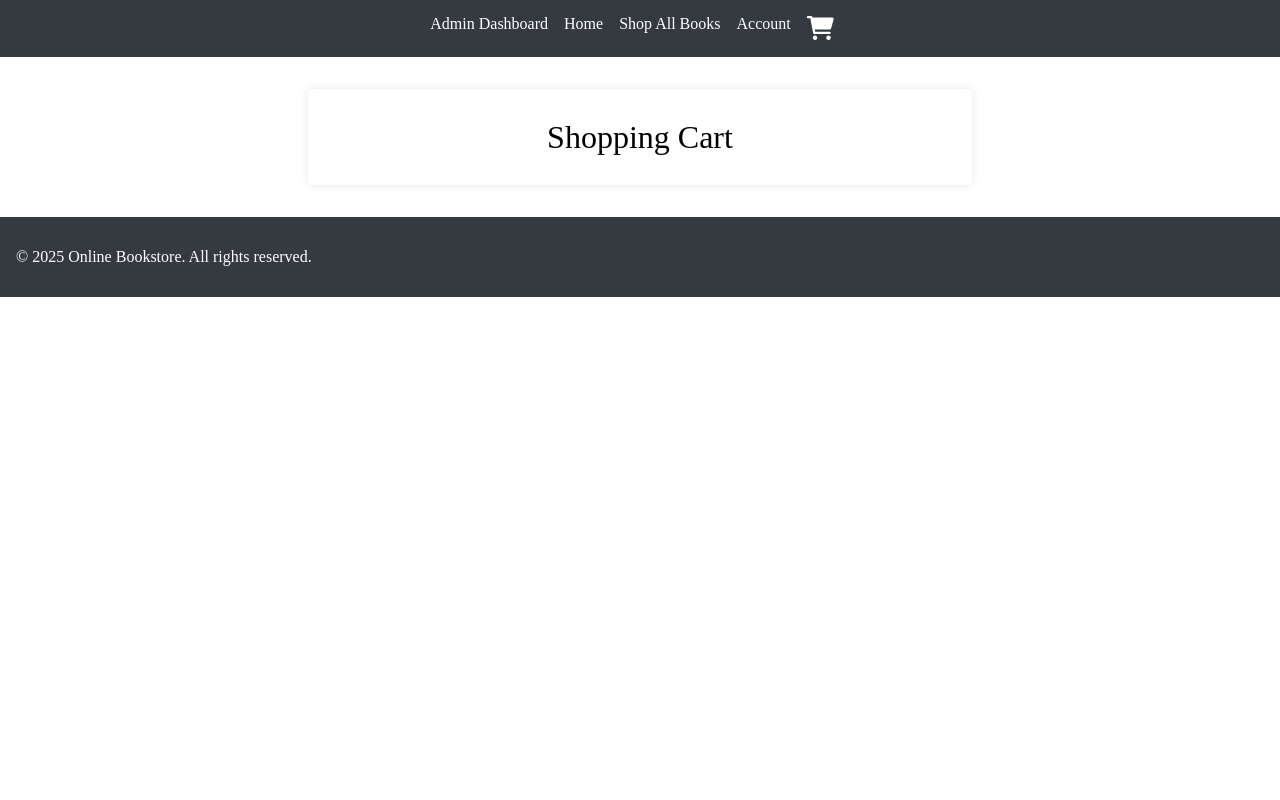
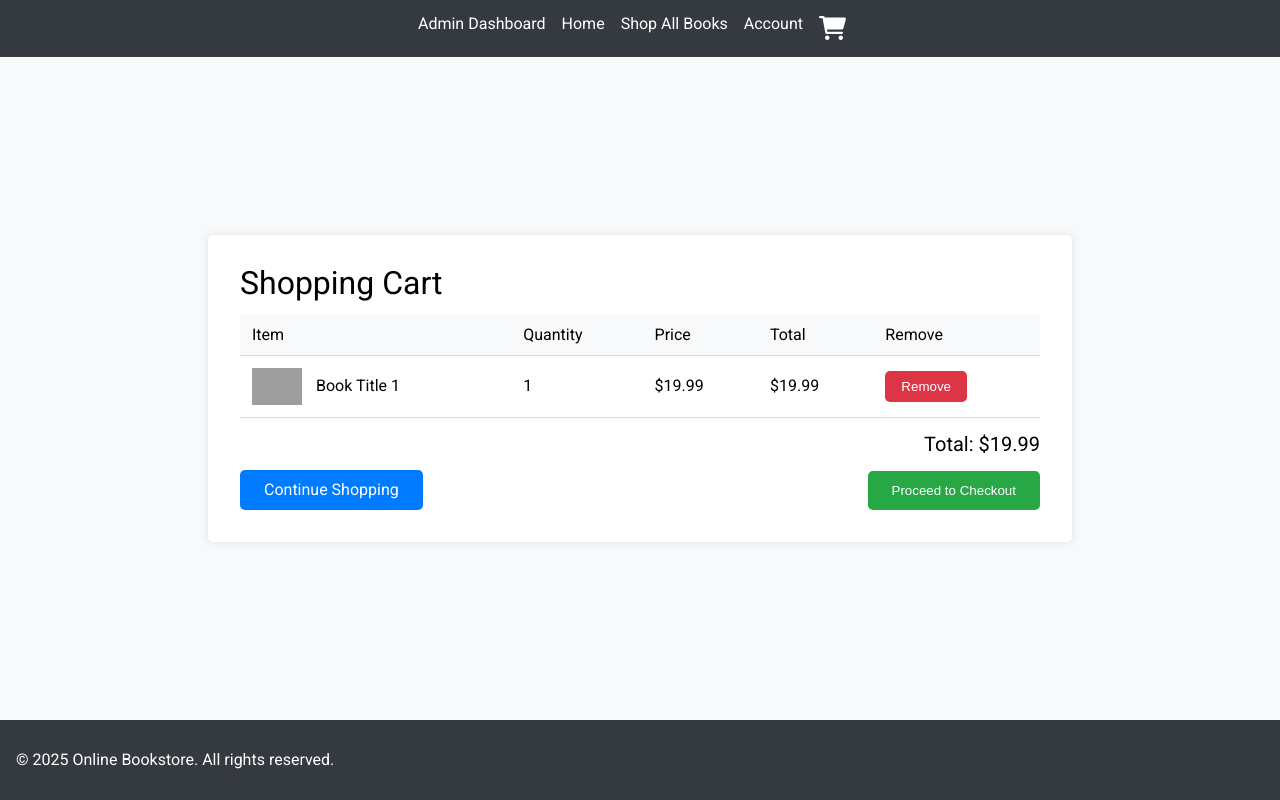
Before and after one commit to SAK-Dev21/Online-Bookstore, a PHP site: page /cart/shopping_cart.html in a window 1280 px wide. Run offline with PHP 8.4, Linux system fonts and the light colour scheme; grey boxes are pictures that could not be loaded.

Commit message:
Part 2. Created designs for the wireframes shopping cart and shop all books.

```diff
--- a/assets/css/styles.css
+++ b/assets/css/styles.css
@@ -1,10 +1,10 @@
-* =========================
+/* =========================
    Main Style CSS
    ========================= */
 
 /* Body and Global Styles */
 body {
-    font-family: 'Roboto', arial, verdana, sans-serif;
+    font-family: 'Roboto', sans-serif;
     margin: 0;
     padding: 0;
     background-color: #f8f9fa;
@@ -157,6 +157,99 @@ main {
     background-color: #495057;
 }
 
+/* Shopping cart */
+
+
+.shopping-cart {
+    max-width: 800px;
+    width: 100%;
+    background-color: white;
+    padding: 2rem;
+    border-radius: 5px;
+    box-shadow: 0 0 10px rgba(0, 0, 0, 0.1);
+    margin: 0 auto; /* Center the cart */
+}
+
+.shopping-cart h2 {
+    font-size: 2rem;
+    margin-bottom: 1rem;
+    text-align: left; /* Align the title to the left */
+}
+
+.shopping-cart table {
+    width: 100%;
+    border-collapse: collapse;
+    margin-bottom: 1rem;
+}
+
+.shopping-cart th, .shopping-cart td {
+    padding: 0.75rem;
+    text-align: left;
+    border-bottom: 1px solid #ddd;
+}
+
+.shopping-cart th {
+    background-color: #f8f9fa;
+}
+
+.shopping-cart .thumbnail {
+    width: 50px;
+    height: auto;
+    margin-right: 10px;
+    vertical-align: middle;
+}
+
+.shopping-cart .remove-item {
+    background-color: #dc3545;
+    color: white;
+    padding: 0.5rem 1rem;
+    border: none;
+    border-radius: 5px;
+    cursor: pointer;
+}
+
+.shopping-cart .remove-item:hover {
+    background-color: #c82333;
+}
+
+.cart-total {
+    text-align: right;
+    font-size: 1.25rem;
+    margin-bottom: 1rem;
+}
+
+.cart-actions {
+    display: flex;
+    justify-content: space-between;
+    align-items: center;
+}
+
+.continue-shopping {
+    background-color: #007bff;
+    color: white;
+    padding: 0.75rem 1.5rem;
+    border: none;
+    border-radius: 5px;
+    text-decoration: none;
+    cursor: pointer;
+}
+
+.continue-shopping:hover {
+    background-color: #0056b3;
+}
+
+.checkout-btn {
+    background-color: #28a745;
+    color: white;
+    padding: 0.75rem 1.5rem;
+    border: none;
+    border-radius: 5px;
+    cursor: pointer;
+}
+
+.checkout-btn:hover {
+    background-color: #218838;
+}
 
 /* =========================
    Form Styles
--- a/cart/shopping_cart.html
+++ b/cart/shopping_cart.html
@@ -8,6 +8,7 @@
     <link rel="stylesheet" href="../assets/css/styles.css">
     <link rel="stylesheet" href="https://cdnjs.cloudflare.com/ajax/libs/font-awesome/6.0.0-beta3/css/all.min.css"> <!-- Font Awesome -->
     <link href="https://fonts.googleapis.com/css2?family=Roboto:wght@400;700&display=swap" rel="stylesheet">
+</head>
 </head>
 <body>
     <header>
@@ -25,7 +26,37 @@
     <main>
         <section class="shopping-cart">
             <h2>Shopping Cart</h2>
-            <!-- Shopping cart content goes here -->
+            <table>
+                <thead>
+                    <tr>
+                        <th>Item</th>
+                        <th>Quantity</th>
+                        <th>Price</th>
+                        <th>Total</th>
+                        <th>Remove</th>
+                    </tr>
+                </thead>
+                <tbody>
+                    <tr>
+                        <td>
+                            <img src="assets/images/book1.jpg" alt="Book 1" class="thumbnail">
+                            <span>Book Title 1</span>
+                        </td>
+                        <td>1</td>
+                        <td>$19.99</td>
+                        <td>$19.99</td>
+                        <td><button class="remove-item">Remove</button></td>
+                    </tr>
+                    <!-- Repeat similar rows for other items in the cart -->
+                </tbody>
+            </table>
+            <div class="cart-total">
+                <p><strong>Total:</strong> $19.99</p>
+            </div>
+            <div class="cart-actions">
+                <a href="index.html" class="continue-shopping">Continue Shopping</a>
+                <button class="checkout-btn">Proceed to Checkout</button>
+            </div>
         </section>
     </main>
 
```
Also changed, not shown: public/shop_all_books.html (+32 -6 lines).
